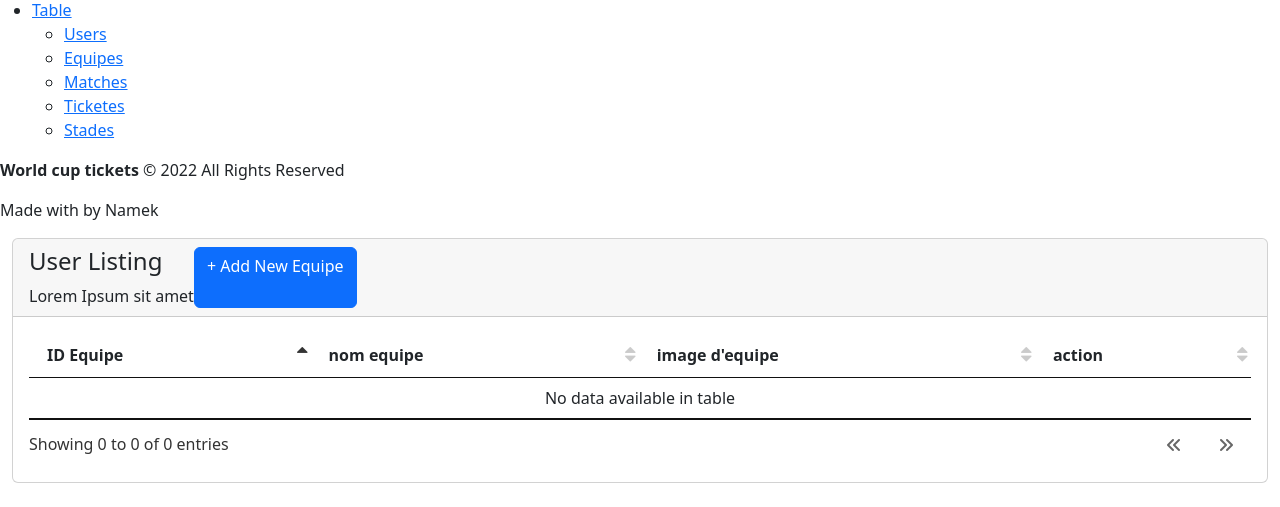
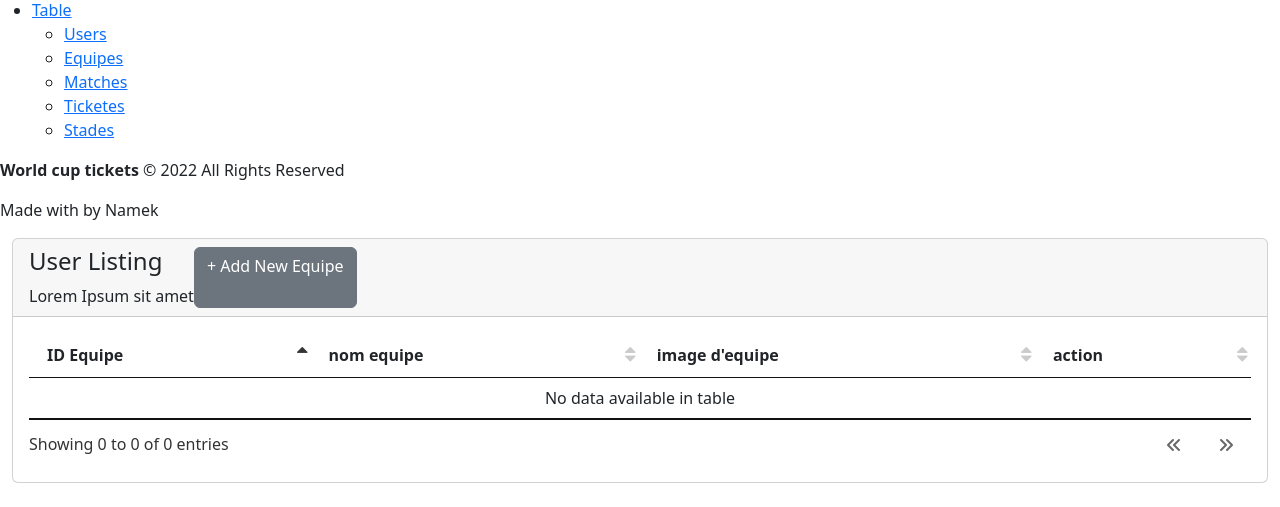
Before and after one commit to Inahcauo01/Gestion-des-Tickets, a PHP site: page /pages/Equipe-list-datatable.php in a window 1280 px wide; the page is wider, and only the part inside the window is pictured. Shown: the part 4434-4941 px from the top of that part. Run offline with PHP 8.4, Linux system fonts and the light colour scheme; data that the repository does not hold is empty; some libraries are stand-ins or nearby versions.

Commit message:
finished CRUD equipe

```diff
--- a/public/pages/Equipe-list-datatable.php
+++ b/public/pages/Equipe-list-datatable.php
@@ -877,8 +877,7 @@
 							<h4 class="card-title mb-2">User Listing</h4>
 							<span>Lorem Ipsum sit amet</span>
 						</div>
-						<a href="javascript:void(0);" class="btn btn-primary addeq"  id="addequipe"
-						data-bs-toggle="modal" data-bs-target="#modal-equipe">+ Add New Equipe</a>
+						<a href="javascript:void(0);" class="btn btn-secondary"  id="addequipe" data-bs-toggle="modal" data-bs-target="#modal-equipe">+ Add New Equipe</a>
 					</div>
 					<div class="card-body">
 						<!-- section imane -->
--- a/public/pages/js/crud_equipe.js
+++ b/public/pages/js/crud_equipe.js
@@ -1,6 +1,11 @@
 
 		// script block button
 
+		let imageSaveDisabled=document.querySelector("#imageEquipe");
+		   imageSaveDisabled.style.display="none";
+		// imageSaveDisabled.forEach(elt=>{
+		// 	elt.addEventListener()
+		// })
 		let save=document.getElementById('btnSave');
 				let update=document.getElementById('btnupdate');
 
@@ -9,6 +14,10 @@
 				function hidebtnsave(){
 					save.style.display="block";
 					update.style.display = "none";
+					// imageSaveDisabled.style.display="none";
+					imageSaveDisabled.style.display="none";
+
+
 
 				}
 				document.getElementById("updateequipe").addEventListener("click", hidebtnupdate);
@@ -16,6 +25,8 @@
 				function hidebtnupdate(){
 					save.style.display="none";
 					update.style.display = "block";
+		            imageSaveDisabled.style.display="block";
+
 
 				}
 
```
Also changed, not shown: public/pages/reservation.php (renamed from public/pages/reservation.html).
